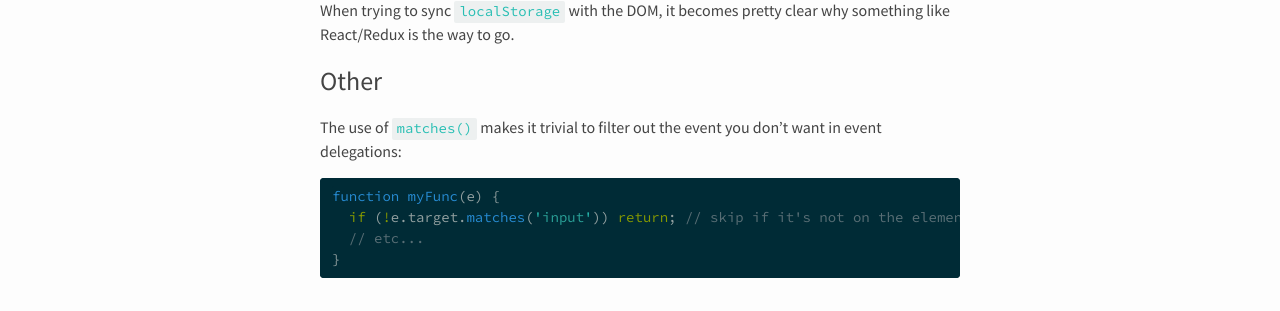
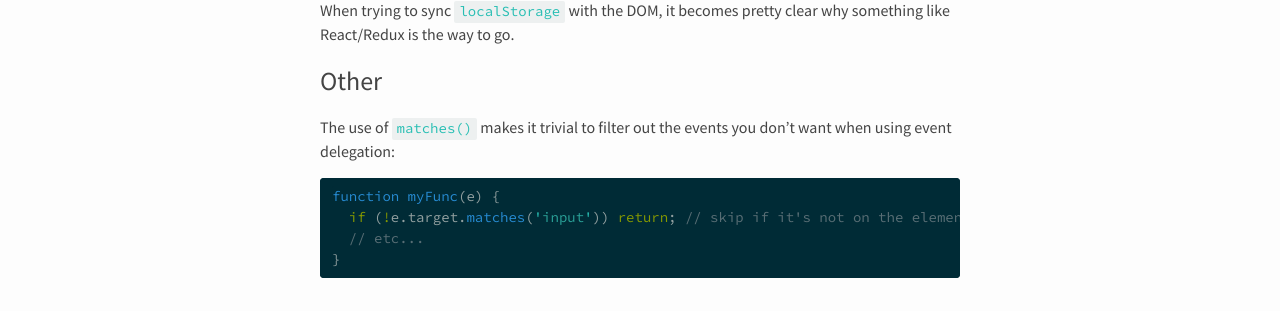
Before and after one commit to memoblue/memoblue.github.io, a Jekyll site: the page built from _posts/2017-02-25-javascript30-15.md, in a window 1280 px wide. Shown: the part 1089-1400 px from the top of the page. Built offline with Jekyll 4.4.1, drawn with Linux system fonts in a browser that asks for light colours.

Commit message:
typo and grammar

````diff
--- a/_posts/2017-02-25-javascript30-15.md
+++ b/_posts/2017-02-25-javascript30-15.md
@@ -54,7 +54,7 @@ When trying to sync `localStorage` with the DOM, it becomes pretty clear why som
 
 ### Other
 
-The use of `matches()` makes it trivial to filter out the event you don't want in event delegations:
+The use of `matches()` makes it trivial to filter out the events you don't want when using event delegation:
 
 ```js
 function myFunc(e) {
````
